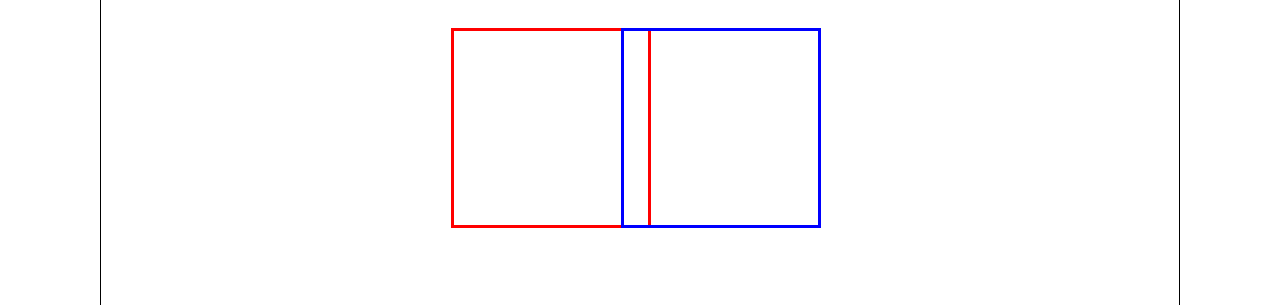
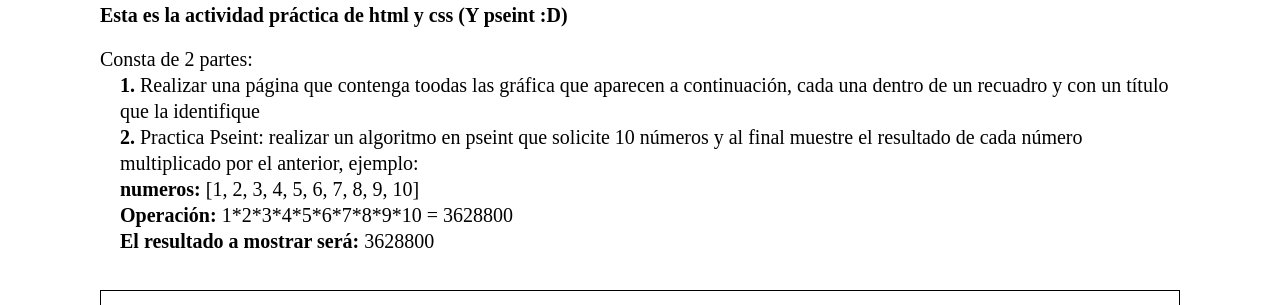
Before and after one commit to mariadriada/wriframes-css, a plain HTML site: page ejercicio-practico.html in a window 1280 px wide. Shown: the part 73-378 px from the top of the page. Drawn offline with Linux system fonts and the light colour scheme.

Commit message:
feat: add description

```diff
--- a/ejercicio-practico.html
+++ b/ejercicio-practico.html
@@ -8,7 +8,25 @@
     <title>Document</title>
   </head>
   <body>
+
     <div class="container">
+      <h1>Hola Familia!</h1>
+      <br/>
+      <h2>Esta es la actividad práctica de html y css (Y pseint :D)</h2>
+      <br/>
+      <p>
+        Consta de 2 partes:
+        <ul>
+          <li><strong>1. </strong>Realizar una página que contenga toodas las gráfica que aparecen a continuación, cada una dentro de un recuadro y con un título que la identifique</li>
+          <li><strong>2. </strong>Practica Pseint: realizar un algoritmo en pseint que solicite 10 números y al final muestre el resultado de cada número multiplicado por el anterior, ejemplo:
+            <p><strong> numeros: </strong> [1, 2, 3, 4, 5, 6, 7, 8, 9, 10]</p>
+            <p><strong>Operación: </strong> 1*2*3*4*5*6*7*8*9*10 = 3628800</p>
+            <p><strong>El resultado a mostrar será: </strong> 3628800</p>
+          </li>
+        </ul>
+      </p>
+      <br/>
+      <br/>
       <div class="section section1">
         <h1>Grafica #1</h1>
         <div class="g1d1"></div>
--- a/style2.css
+++ b/style2.css
@@ -20,6 +20,18 @@
 h1 {
   text-align: center;
   margin-top: 20px;
+}
+
+ul {
+  margin-left: 20px;
+  list-style: none;
+}
+
+h2,
+p,
+li {
+  font-size: 20px;
+  line-height: 26px;
 }
 
 .section1 div {
```
